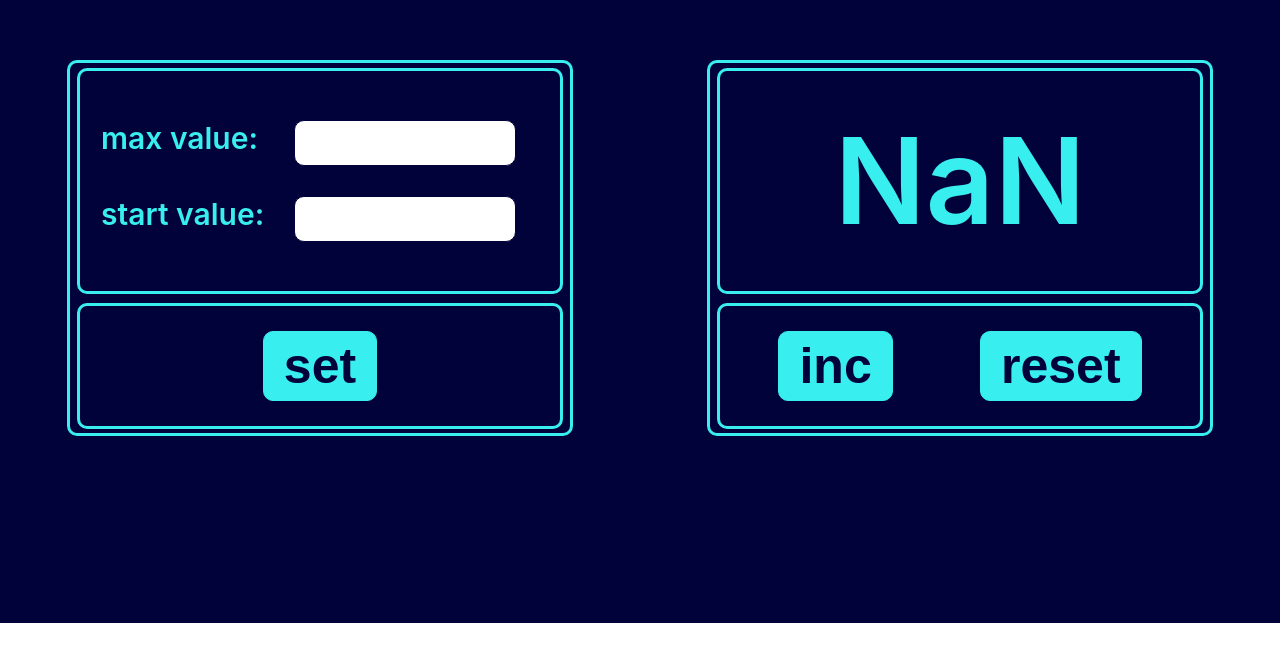
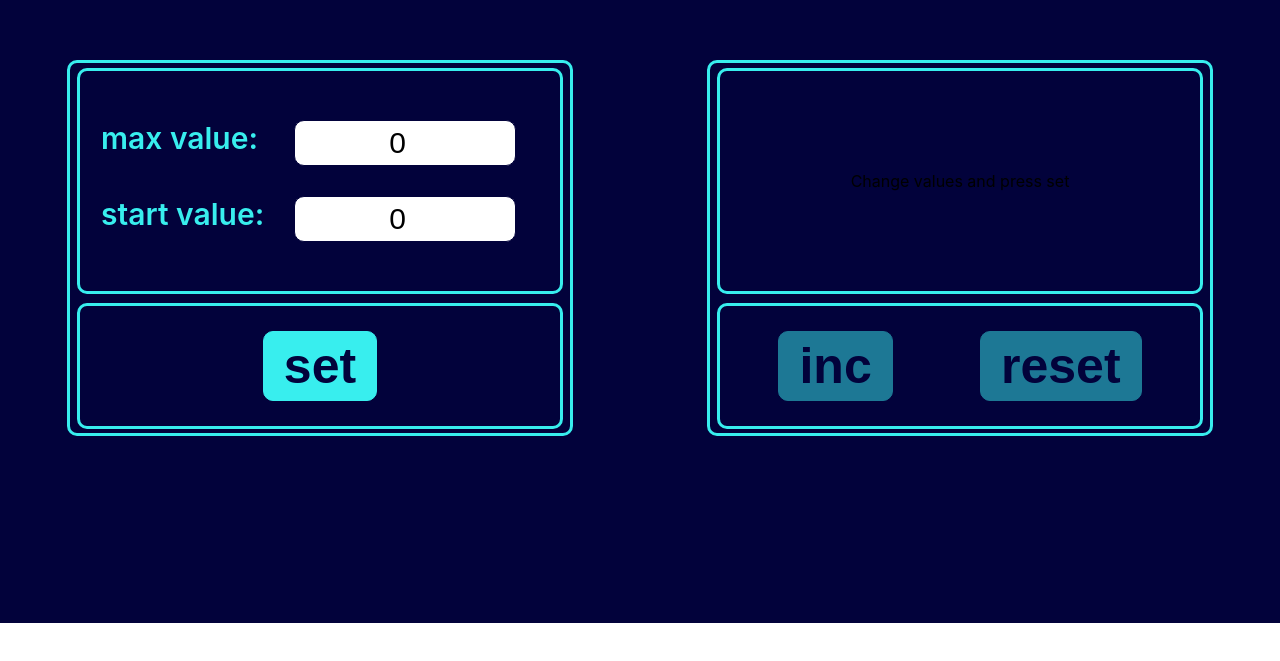
Before and after one commit to AliaksandrLiubanets/counter_ls, a React (Create React App) app: page / in a window 1280 px wide. Shown: the part 127-788 px from the top of the page. Built offline with nearby package versions, Linux system fonts and the light colour scheme.

Commit message:
use enum StorageKeys with min and max and create state for Counter

```diff
--- a/src/App.tsx
+++ b/src/App.tsx
@@ -1,21 +1,54 @@
-import React, {useState} from 'react'
+import React, {useEffect, useState} from 'react'
 import './App.css'
 import DisplayCounter from './components/DisplayCounter'
 import DisplaySettings from './components/DisplaySettings'
+
+enum StorageKeys {
+    MAX_VALUE = 'maxValue',
+    START_VALUE = 'startValue'
+}
+
+const getValuesFromStorage = (): {max: number, start: number } => {
+
+    const max = localStorage.getItem(StorageKeys.MAX_VALUE)
+    const start = localStorage.getItem(StorageKeys.START_VALUE)
+
+    return {
+        max: max ? +max : 0,
+        start: start ? +start : 0
+    }
+}
+
+const setValuesToStorage = (setting: {max: number, start: number}) => {
+    localStorage.setItem(StorageKeys.MAX_VALUE, JSON.stringify(setting.max))
+    localStorage.setItem(StorageKeys.START_VALUE, JSON.stringify(setting.start))
+}
+
+export type DisplayCounterData = {
+    max: number | null
+    min: number | null
+}
 
 function App() {
 
     const [maxValue, setMaxValue] = useState<number>(0)
     const [startValue, setStartValue] = useState<number>(0)
 
-    // const maxValueStr = +localStorage.maxValue
-    let max = Number(localStorage.getItem('maxValue'))
-    let start = +localStorage.startValue
+    const [display, setDisplay] = useState<DisplayCounterData>({
+        max: null,
+        min: null
+    })
+
+    useEffect(() => {
+        const settings = getValuesFromStorage()
+        setMaxValue(settings.max)
+        setStartValue(settings.start)
+    }, [])
+
 
     const setValueToStorage = () => {
-        localStorage.setItem('maxValue', JSON.stringify(maxValue))
-        localStorage.setItem('startValue', JSON.stringify(startValue))
-        setStartValue(start)
+        setValuesToStorage({ max: maxValue, start: startValue })
+        setDisplay({ min: startValue, max: maxValue })
     }
 
     return (
@@ -23,8 +56,12 @@ function App() {
             <DisplaySettings setMaxValue={setMaxValue}
                              setStartValue={setStartValue}
                              setValueToStorage={setValueToStorage}
+                             maxValue={maxValue}
+                             minValue={startValue}
             />
-            <DisplayCounter maxValue={max} startValue={start}/>
+            <DisplayCounter
+                display={display}
+            />
         </div>
     )
 }
--- a/src/components/DisplayCounter.tsx
+++ b/src/components/DisplayCounter.tsx
@@ -1,40 +1,46 @@
 import s from '../styles/styles.module.css'
 import {useEffect, useState} from 'react'
+import {DisplayCounterData} from '../App'
 
 type DisplayCounterPropsType = {
-    maxValue: number
-    startValue: number
+    display: DisplayCounterData
 }
 
 function DisplayCounter(props: DisplayCounterPropsType) {
 
-    const [number, setNumber] = useState<number>(props.startValue)
+    const { max, min } = props.display
+
+    const [number, setNumber] = useState<number | null>(min)
 
     useEffect(() => {
-        setNumber(props.startValue)
-    }, [props.startValue])
+        setNumber(min)
+    }, [min])
 
 
     const Increment = () => {
-        if (number < props.maxValue) {
+        if (number && max && (number < max)) {
             setNumber(number + 1)
         }
     }
     const Reset = () => {
-        setNumber(props.startValue)
+        setNumber(min)
     }
 
-    const numStyle = `${number === props.maxValue ? s.window__counter__number_red : s.window__counter__number}`
-    const incStyle = `${number === props.maxValue ? s.window__small__buttons_inc : undefined}`
-    const resetStyle = `${number === props.startValue ? s.window__small__buttons_reset : undefined}`
-    const disableInc = number === props.maxValue
-    const disableReset = number === props.startValue ? true : false
+    const numStyle = `${number === max ? s.window__counter__number_red : s.window__counter__number}`
+    const incStyle = `${number === max ? s.window__small__buttons_inc : undefined}`
+    const resetStyle = `${number === min ? s.window__small__buttons_reset : undefined}`
+    const disableInc = number === max
+    const disableReset = number === min
 
 
     return <div className={s.window__frame}>
         <div className={s.window__large}>
             <div className={s.window__counter}>
-                <div className={numStyle}>{number}</div>
+                {
+                    !min
+                        ? <div>Change values and press set</div>
+                        :  <div className={numStyle}>{number}</div>
+                }
             </div>
 
         </div>
--- a/src/components/DisplaySettings.tsx
+++ b/src/components/DisplaySettings.tsx
@@ -5,6 +5,8 @@ type DisplaySettingsPropsType = {
     setMaxValue: (value: number) => void
     setStartValue: (value: number) => void
     setValueToStorage: () => void
+    maxValue: number,
+    minValue: number
 }
 
 function DisplaySettings(props: DisplaySettingsPropsType) {
@@ -24,13 +26,13 @@ function DisplaySettings(props: DisplaySettingsPropsType) {
                 <div className={s.window__settings__box}>
                     <div className={s.window__settings__value}>max value:</div>
                     <div className={s.window__input}>
-                        <input onChange={onChangeMaxValueHandler} type={'number'} />
+                        <input value={props.maxValue} onChange={onChangeMaxValueHandler} type={'number'} />
                     </div>
                 </div>
                 <div className={s.window__settings__box}>
                     <div className={s.window__settings__value}>start value:</div>
                     <div className={s.window__input}>
-                        <input onChange={onChangeStartValueHandler} type={'number'} />
+                        <input value={props.minValue} onChange={onChangeStartValueHandler} type={'number'} />
                     </div>
                 </div>
             </div>
```
